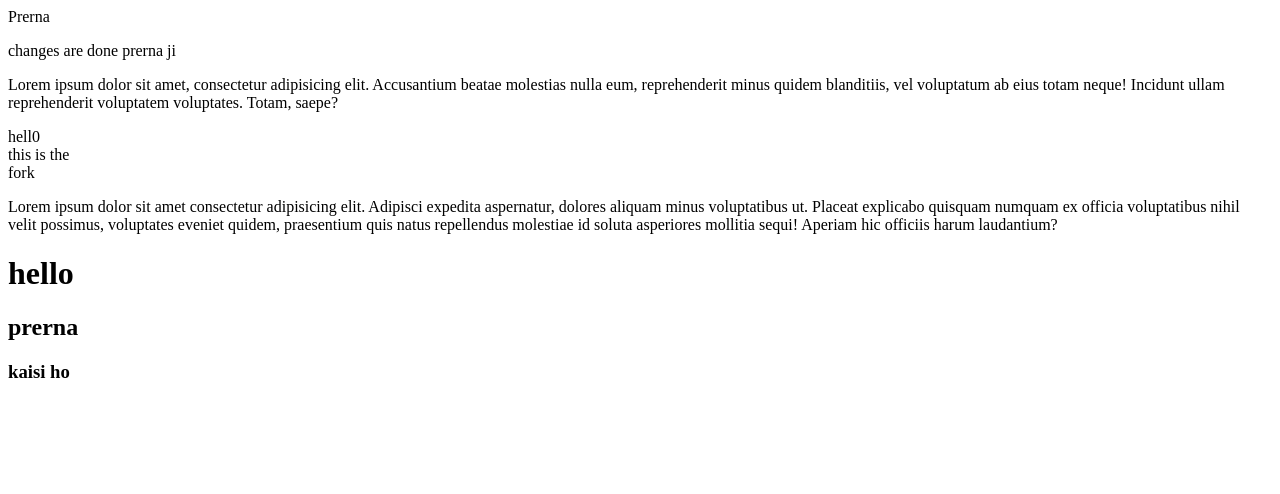
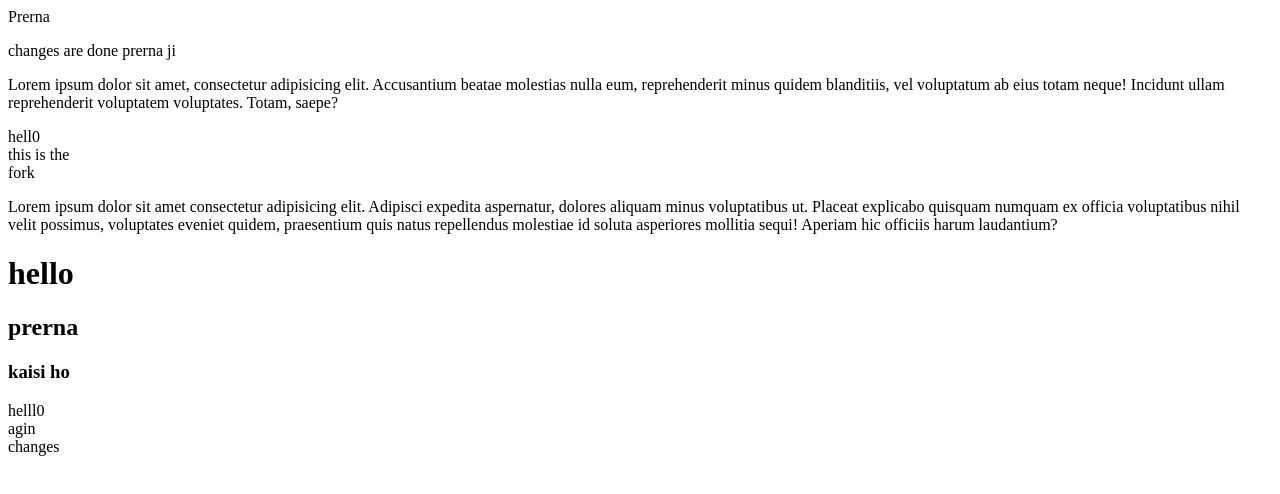
Before and after one commit to prernag009/Pro, a plain HTML site: page index.html in a window 1280 px wide. Drawn offline with Linux system fonts and the light colour scheme.

Commit message:
very new commit is there

```diff
--- a/index.html
+++ b/index.html
@@ -21,6 +21,9 @@
             <h1>hello</h1>
             <h2>prerna </h2>
             <h3>kaisi ho</h3>
+            <div>helll0</div>
+            <div>agin</div>
+            <div>changes</div>
     </div>
 </body>
 
```
